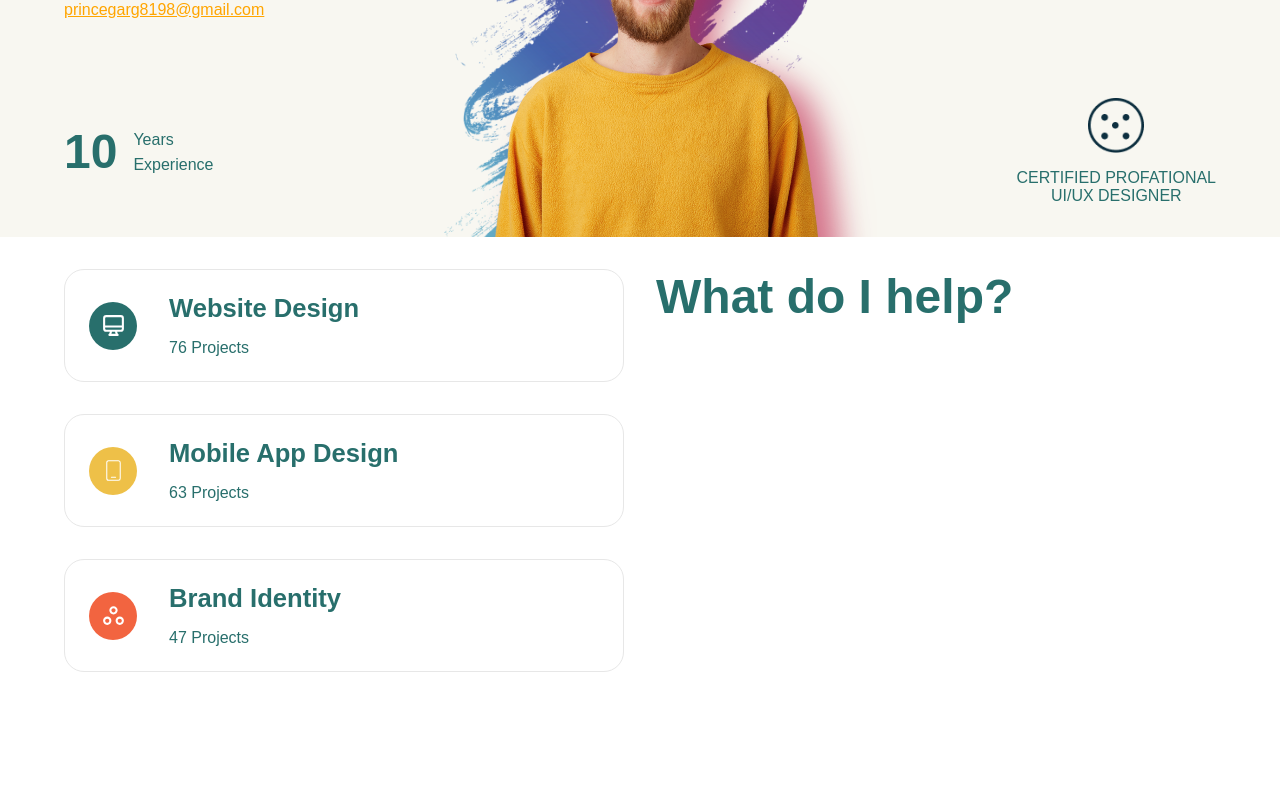
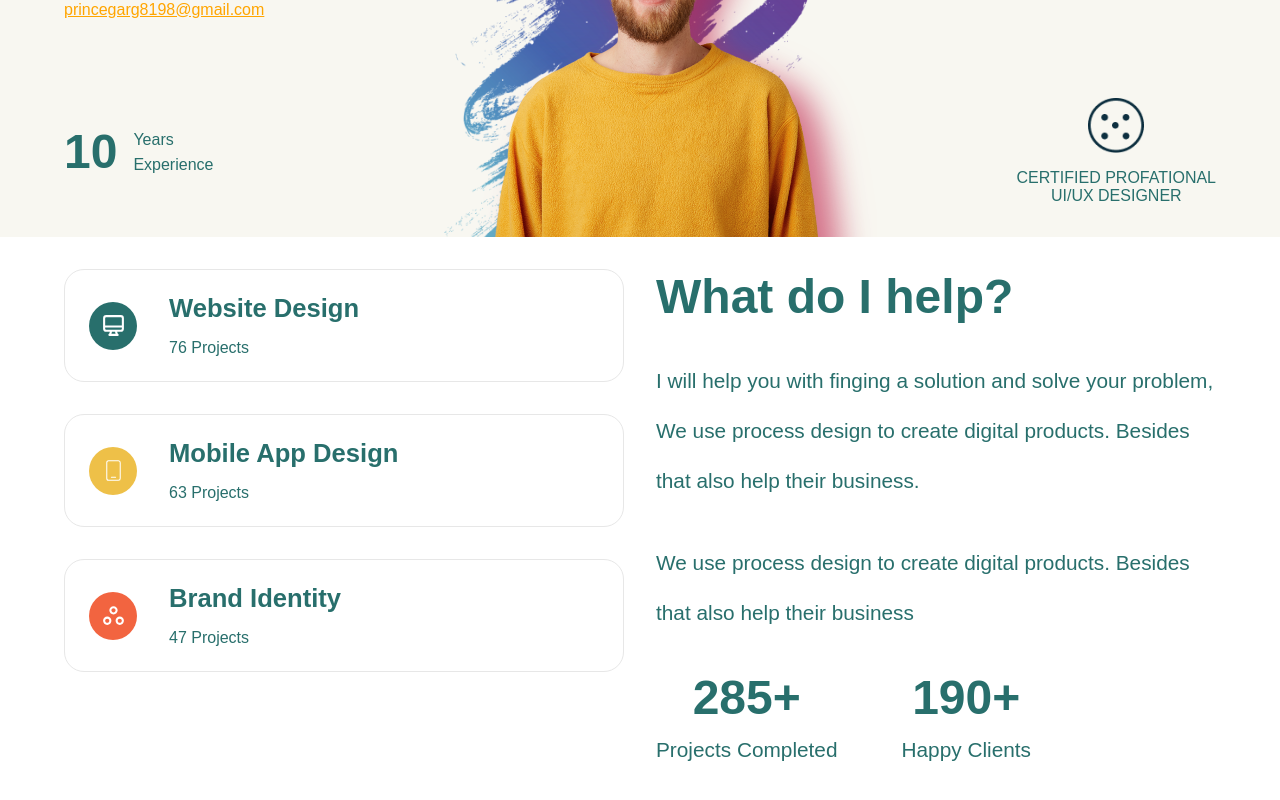
Before and after one commit to PrinceGarg10/Portfolio, a React (Vite) app: page / in a window 1280 px wide. Shown: the part 340-1140 px from the top of the page. Before the commit the page ends 1044 px from the top, so only its background shows below. Built offline with nearby package versions, Linux system fonts and the light colour scheme; a web font is replaced by a local one.

Commit message:
handle right side of expertise

```diff
--- a/src/components/Expertise/Expertise.jsx
+++ b/src/components/Expertise/Expertise.jsx
@@ -1,6 +1,6 @@
 import React from "react";
 import css from './Expertise.module.scss'
-import { projectExperience } from '../../utils/data'
+import { WhatDoIHelp, projectExperience } from '../../utils/data'
 const Expertise = () => {
     return (
         <section className={css.wrapper}>
@@ -29,6 +29,26 @@ const Expertise = () => {
                     <span className="primaryText">
                         What do I help?
                     </span>
+                    {
+                        WhatDoIHelp.map((p, i) => {
+                            return (
+                                <span key={i} className="secondaryText">
+                                    {p}
+                                </span>
+                            )
+                        })
+                    }
+                    <div className={`flexCenter ${css.stats}`}>
+                        <div className={`flexCenter ${css.stat}`}>
+                            <span className="primaryText">285+</span>
+                            <span className="secondaryText">Projects Completed</span>
+
+                        </div>
+                        <div className={`flexCenter ${css.stat}`}>
+                            <span className="primaryText">190+</span>
+                            <span className="secondaryText">Happy Clients</span>
+                        </div>
+                    </div>
                 </div>
             </div>
         </section>
--- a/src/components/Expertise/Expertise.module.scss
+++ b/src/components/Expertise/Expertise.module.scss
@@ -34,7 +34,7 @@
 
                 &:hover {
                     cursor: pointer;
-                    box-shadow: 0px 21px 13px rgba(0,0,0,0.4);
+                    box-shadow: 0px 21px 13px rgba(0, 0, 0, 0.4);
                 }
 
                 //icon cricel
@@ -47,7 +47,7 @@
                 }
 
                 //Desciption
-                 >:nth-child(2) {
+                >:nth-child(2) {
                     display: flex;
                     flex-direction: column;
                     gap: 1rem;
@@ -56,7 +56,33 @@
                         font-size: 1.6rem;
                         font-weight: bold;
                     }
-                 }
+                }
+            }
+        }
+
+        .rightSide {
+            @media (max-width: $sm) {
+                text-align: center;
+            }
+
+            display: flex;
+            flex-direction: column;
+            gap: 2rem;
+
+            .stats {
+                @media (max-width: $sm) {
+                    text-align: center;
+                    justify-content: space-around;
+
+                }
+
+                justify-content: flex-start;
+                gap: 4rem;
+
+                .stat {
+                    flex-direction: column;
+                    justify-content: flex-start;
+                }
             }
         }
     }
--- a/src/components/Header/Header.jsx
+++ b/src/components/Header/Header.jsx
@@ -14,7 +14,7 @@ const Header = () => {
         whileInView='show'
         variants={headerVariants}
         viewport={{ once: false, amount: 0.25}}
-         className={`paddings ${css.wrapper}`}
+         className={`bg-primary paddings ${css.wrapper}`}
          style={{boxShadow: headerShadow}}
          >
             <div className={`flexCenter innerWidth ${css.container}`}>
```
